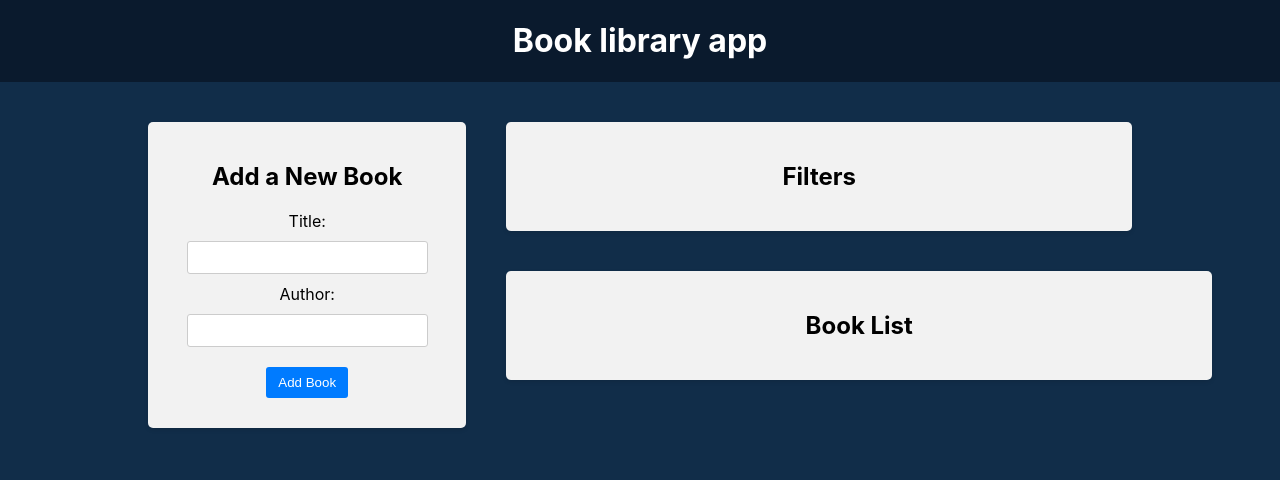
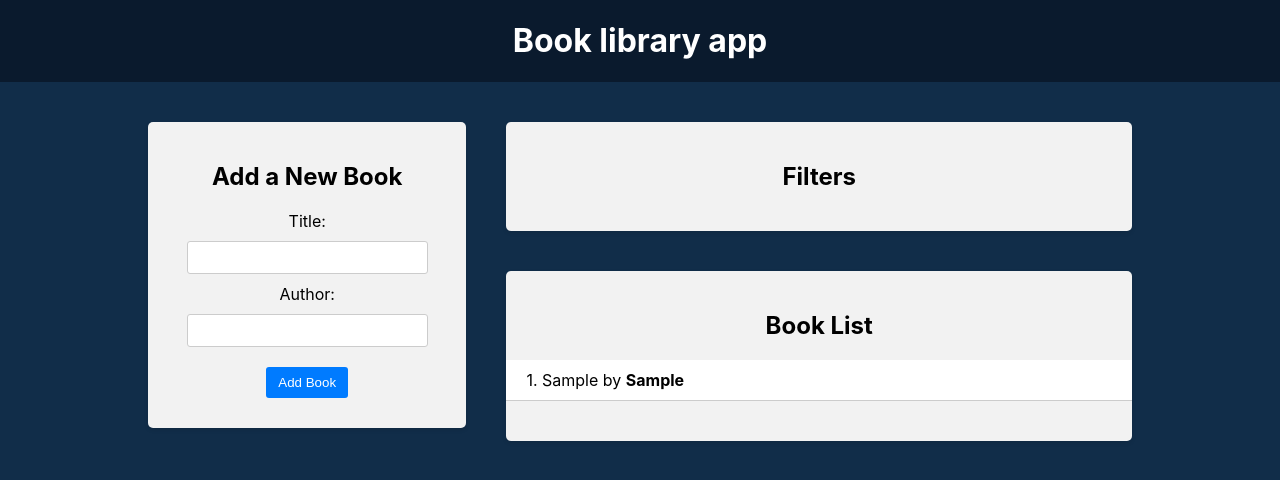
Before and after one commit to Griffithhh/Book-with-react_redux, a React (Create React App) app in the folder frontend/: page / in a window 1280 px wide. Both pictures are taken after typing "Sample", "Sample" into the empty fields and a click on the button "Add Book". Shown: the top 480 px of the page. Built offline with nearby package versions, Linux system fonts and the light colour scheme.

Commit message:
Initialize Redux, add and display books

```diff
--- a/frontend/package.json
+++ b/frontend/package.json
@@ -3,11 +3,13 @@
   "version": "0.1.0",
   "private": true,
   "dependencies": {
+    "@reduxjs/toolkit": "^2.2.5",
     "@testing-library/jest-dom": "^5.17.0",
     "@testing-library/react": "^13.4.0",
     "@testing-library/user-event": "^13.5.0",
     "react": "^18.3.1",
     "react-dom": "^18.3.1",
+    "react-redux": "^9.1.2",
     "react-scripts": "5.0.1",
     "web-vitals": "^2.1.4"
   },
--- a/frontend/src/components/BookForm/BookForm.js
+++ b/frontend/src/components/BookForm/BookForm.js
@@ -1,14 +1,21 @@
 import {useState} from "react";
 import './BookForm.css'
+import {useDispatch, useSelector} from "react-redux"
+import {addBook} from "../../redux/books/actionCreators";
 
 const BookForm = () => {
     const [title, setTitle] = useState("")
     const [author, setAuthor] = useState("")
     // const [formData, setFormData] = useState({})
+    const dispatch = useDispatch()
     const handleSubmit = (e) => {
         e.preventDefault()
         if(title && author ){
-
+        const book = {
+            title: title,
+            author: author,
+        }
+        dispatch(addBook(book))
             setTitle('')
                 setAuthor('')
         }
--- a/frontend/src/components/BookList/BookList.css
+++ b/frontend/src/components/BookList/BookList.css
@@ -44,6 +44,7 @@
 .book-list .book-info {
     flex: 1;
     text-align: left;
+
 }
 
 .book-list .book-actions {
--- a/frontend/src/components/BookList/BookList.js
+++ b/frontend/src/components/BookList/BookList.js
@@ -1,9 +1,19 @@
+import {useSelector} from "react-redux";
 import './BookList.css'
 
 const BookList = () => {
+    const books = useSelector((state) => state.books);
   return (
-    <div className="app-block book-form">
+    <div className="app-block book-list">
      <h2>Book List</h2>
+        {books.length === 0 ? ( <p>No books available</p>) : (
+            <ul>{books.map((book, i)=>
+            <li key={i}>
+                <div className="book-info"> {++i}. {book.title} by <strong>{book.author}</strong></div>
+        </li>
+        )}
+        </ul>
+        )}
     </div>
   );
 };
--- a/frontend/src/index.js
+++ b/frontend/src/index.js
@@ -1,7 +1,11 @@
 import React from "react";
+import { Provider } from "react-redux";
 import ReactDOM from "react-dom/client";
+import store from "./redux/store";
 import "./index.css";
 import App from "./App";
 
 const root = ReactDOM.createRoot(document.getElementById("root"));
-root.render(<App />);
+root.render(<Provider store={store}>
+    <App />
+</Provider>);
--- /dev/null
+++ b/frontend/src/redux/books/actionCreators.js
@@ -0,0 +1,7 @@
+import * as a from './actionTypes';
+export const addBook = (newBook) => {
+    return {
+        type: 'ADD_BOOK',
+        payload: newBook
+    }
+}
--- /dev/null
+++ b/frontend/src/redux/books/actionTypes.js
@@ -0,0 +1 @@
+export const ADD_BOOK = "ADD_BOOK";
--- /dev/null
+++ b/frontend/src/redux/books/reducer.js
@@ -0,0 +1,13 @@
+import * as a from './actionTypes'
+
+const initialState = []
+const booksReducer = (state = initialState, action) =>{
+    switch(action.type){
+        case a.ADD_BOOK:
+            return [...state, action.payload]
+        default:
+            return state
+    }
+}
+
+export default booksReducer
--- /dev/null
+++ b/frontend/src/redux/store.js
@@ -0,0 +1,9 @@
+import {configureStore, createStore} from '@reduxjs/toolkit';
+import booksReducer from "./books/reducer";
+const store = configureStore({
+    reducer: {
+        books: booksReducer
+    }
+})
+
+export default store;
```
Also changed, not shown: 1 other file (tests, documents, lock files or other folders).
